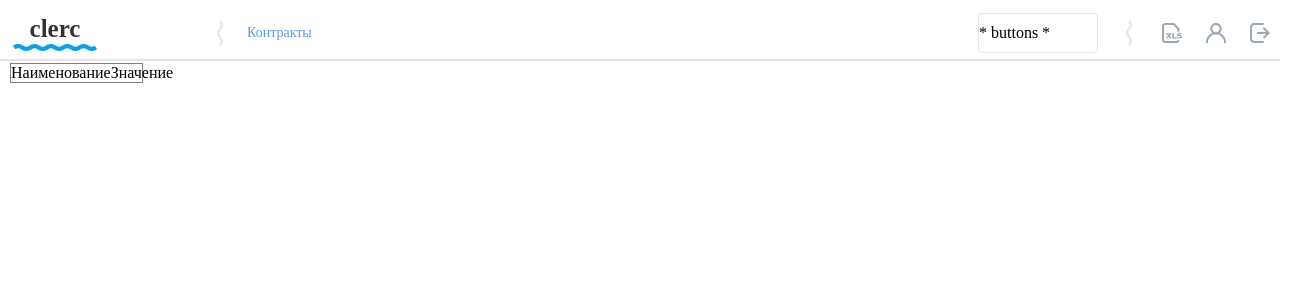
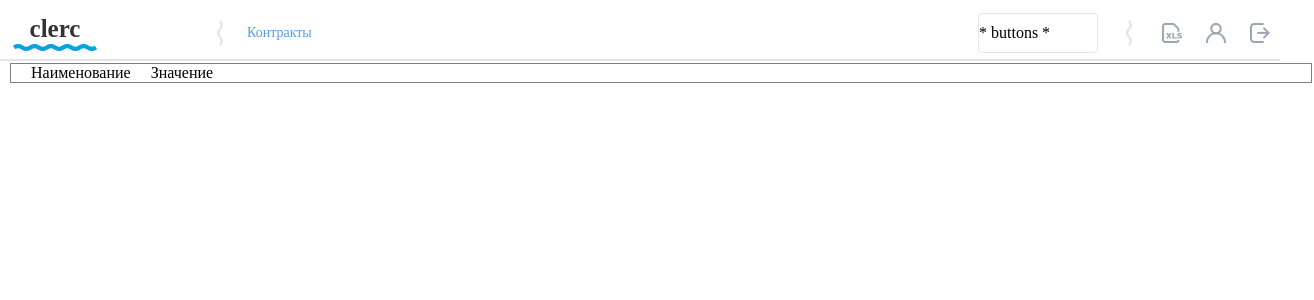
Before and after one commit to kitenac/clerc, a React (Create React App) app: page /contracts/1/1 in a window 1280 px wide. Shown: the top 300 px of the page, 1314 px wide, since content can reach past the window. Built offline with nearby package versions, Linux system fonts and the light colour scheme.

Commit message:
fixed padding - will be flexible

```diff
--- a/src/components/pages/contact-details-page.js
+++ b/src/components/pages/contact-details-page.js
@@ -31,14 +31,16 @@ const TableFont = styled(AnotFont)`
 
 const Row = styled(RowContainer)`
     row-gap: 50px;
-    width: 80%;
+    width: 100vw;
     text-align: left;
     border: 1px solid grey;
+    padding: 0px 10px;
 `
 
 
 const Col = styled(ColumnContainer)`
     column-gap: 50px;
+    padding: 0px 10px;
 `
 
 
```
